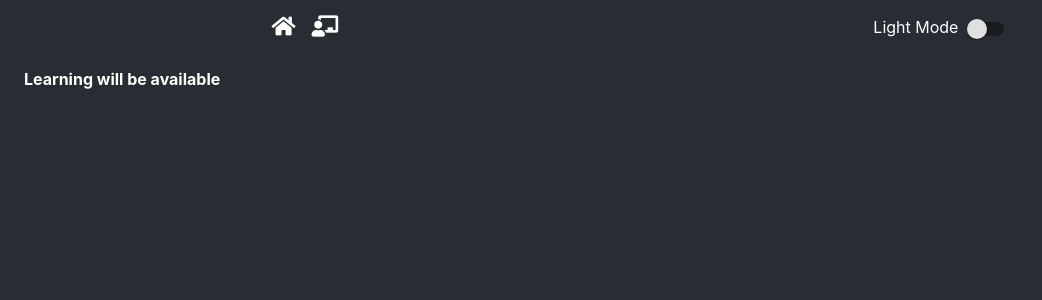
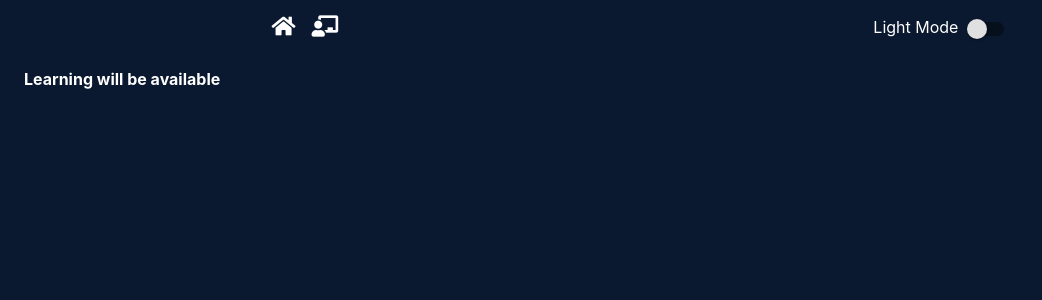
Before and after one commit to rajonahmed749/dictionary, a React (Create React App) app: page /profile in a window 1280 px wide. Shown: the top 300 px of the page, without its empty margins (0-1042 px from the left). Built offline with nearby package versions, Linux system fonts and the light colour scheme.

Commit message:
dark color changed

```diff
--- a/src/App.js
+++ b/src/App.js
@@ -33,7 +33,7 @@ function App() {
     <Router>
       <div style={{
         minHeight: "100vh",
-        backgroundColor: LightMode ? "#fff" : '#282c34',
+        backgroundColor: LightMode ? "#fff" : '#0a192f',
         color: LightMode ? "black" : 'white',
         transition: "all 0.5s linear"
       }}>
--- a/src/components/Home/Header.js
+++ b/src/components/Home/Header.js
@@ -26,7 +26,7 @@ const Header = ({ category, setCategory, word, setWord, LightMode }) => {
                 <ThemeProvider theme={darkTheme}>
                     <TextField
                         className="search"
-                        label="Search a word"
+                        label="Type word"
                         value={word}
                         onChange={(e) => setWord(e.target.value)}
 
--- a/src/data/category.js
+++ b/src/data/category.js
@@ -1,16 +1,16 @@
 const categories = [
   { value: "English", label: "en" },
   { value: "Hindi", label: "hi" },
+  { value: "German", label: "de" },
+  { value: "Korean", label: "ko" },
   { value: "Spanish", label: "es" },
+  { value: "Turkish", label: "tr" },
   { value: "French", label: "fr" },
   { value: "Japanese", label: "ja" },
   { value: "Russian", label: "ru" },
-    { value: "German", label: "de" },
   { value: "Italian", label: "it" },
-    { value: "Korean", label: "ko" },
-    { value: "Brazilian Portuguese", label: "pt-BR" },
   { value: "Arabic", label: "ar" },
-    { value: "Turkish", label: "tr" },
+
 ];
 
 export default categories;
```
Lines whose indentation alone changed are shown as unchanged.
